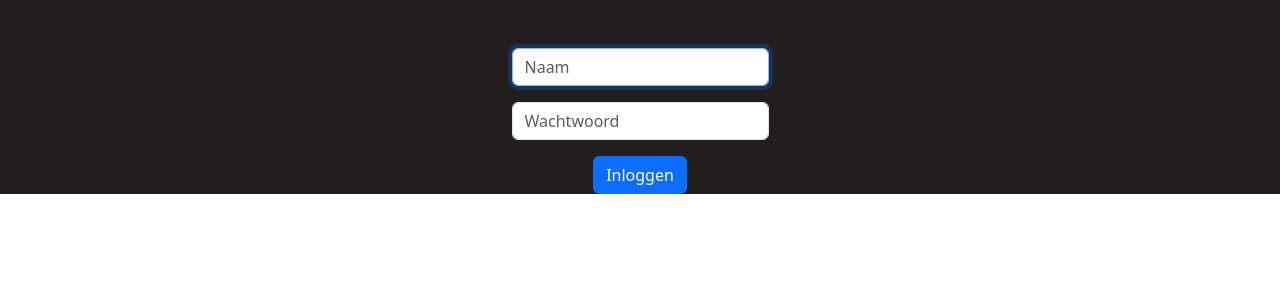
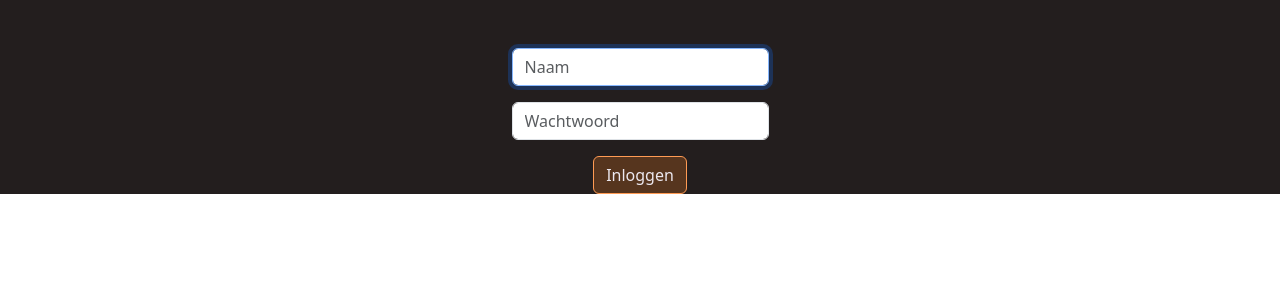
Before and after one commit to syabbes/deturfschuur, a Flask app: page /login in a window 1280 px wide. Shown: the part 56-356 px from the top of the page. Run offline with Flask 3, Linux system fonts and the light colour scheme; some libraries are stand-ins or nearby versions.

Commit message:
tried some styling with the 'inloggen' button

```diff
--- a/static/styles.css
+++ b/static/styles.css
@@ -3,7 +3,6 @@
     margin: auto;
     background-color: blue;
     color: white;
-
 }
 nav
 {
@@ -49,3 +48,9 @@ main
 {
     text-align: center;
 }
+.button
+{
+    background-color: #56351e !important;
+    border: 1px solid #ff9b54 !important;
+    color: #ece8ef !important;
+}
--- a/templates/login.html
+++ b/templates/login.html
@@ -13,7 +13,7 @@
             <div class="mb-3">
                 <input class="form-control mx-auto w-auto" name="password" placeholder="Wachtwoord" type="password">
             </div>
-            <button class="btn btn-primary" type="submit">Inloggen</button>
+            <button class="btn button" type="submit">Inloggen</button>
         </form>
     </div>
 {% endblock %}
```
